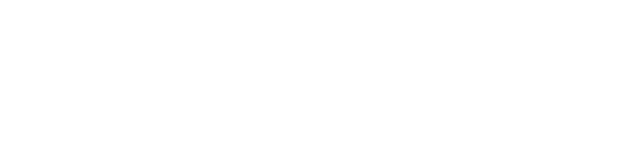
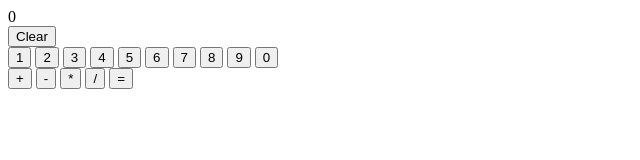
Before and after one commit to pickfr/odin-calculator, a plain HTML site: page index.html in a window 1280 px wide. Shown: the whole page, without its empty margins (0-640 px from the left). Drawn offline with Linux system fonts and the light colour scheme.

Commit message:
Add html buttons and display unstyled

```diff
--- a/index.html
+++ b/index.html
@@ -12,7 +12,48 @@
 <body>
 
     <!-- Calculator goes here  -->
+    <div id="Calculator">
 
+        <div class="container" id="display">
+
+        0
+
+        </div>
+
+        <div class="container" id="functions">
+
+            <button class="function-keys" id="clear">Clear</button>
+
+        </div>
+
+        <div class="container" id="numpad">
+
+            <button class="number" id="1">1</button>
+            <button class="number" id="2">2</button>
+            <button class="number" id="3">3</button>
+            <button class="number" id="4">4</button>
+            <button class="number" id="5">5</button>
+            <button class="number" id="6">6</button>
+            <button class="number" id="7">7</button>
+            <button class="number" id="8">8</button>
+            <button class="number" id="9">9</button>
+            <button class="number" id="0">0</button>
+
+        </div>
+        <div class="container" id="operators">
+
+            <button class="operator" id="add">+</button>
+            <button class="operator" id="subtract">-</button>
+            <button class="operator" id="multiply">*</button>
+            <button class="operator" id="divide">/</button>
+
+            <button class="operator" id="equals">=</button>
+
+
+        </div>
+
+
+    </div>
 </body>
 
 </html>
--- a/script.js
+++ b/script.js
@@ -4,8 +4,13 @@ let x; // first number
 let y; // second number
 let op; // operator
 let result;
+let display = 0;
+
+function buildUI(){
 
 
+
+}
 
 function operate(operator, x ,y){
 
```
